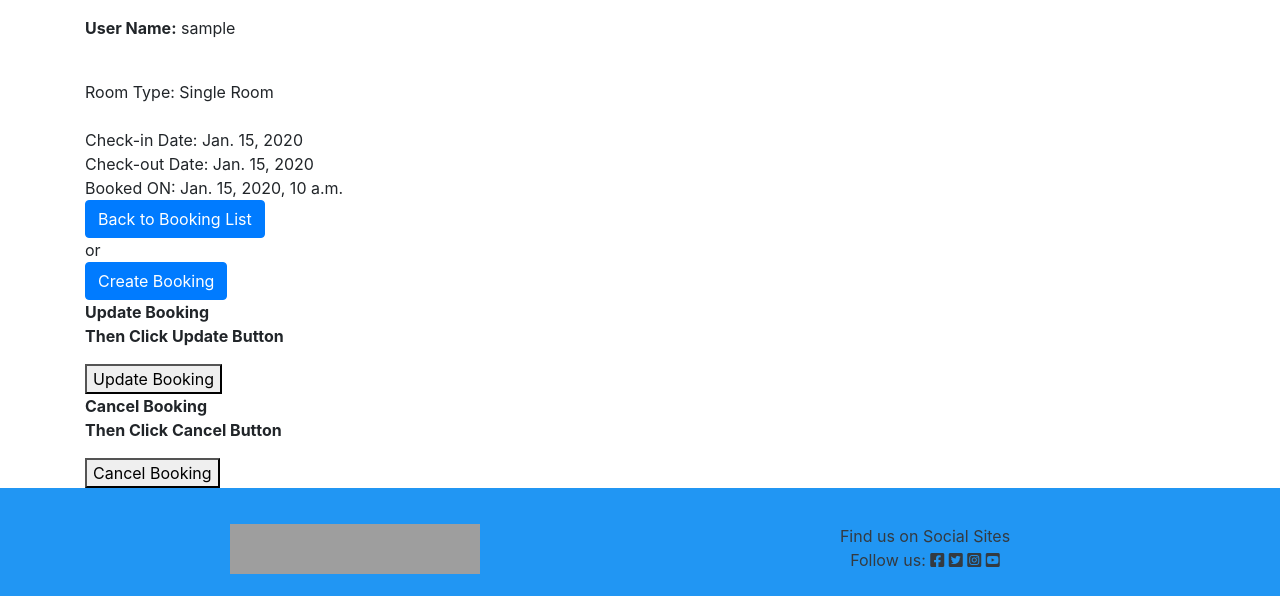
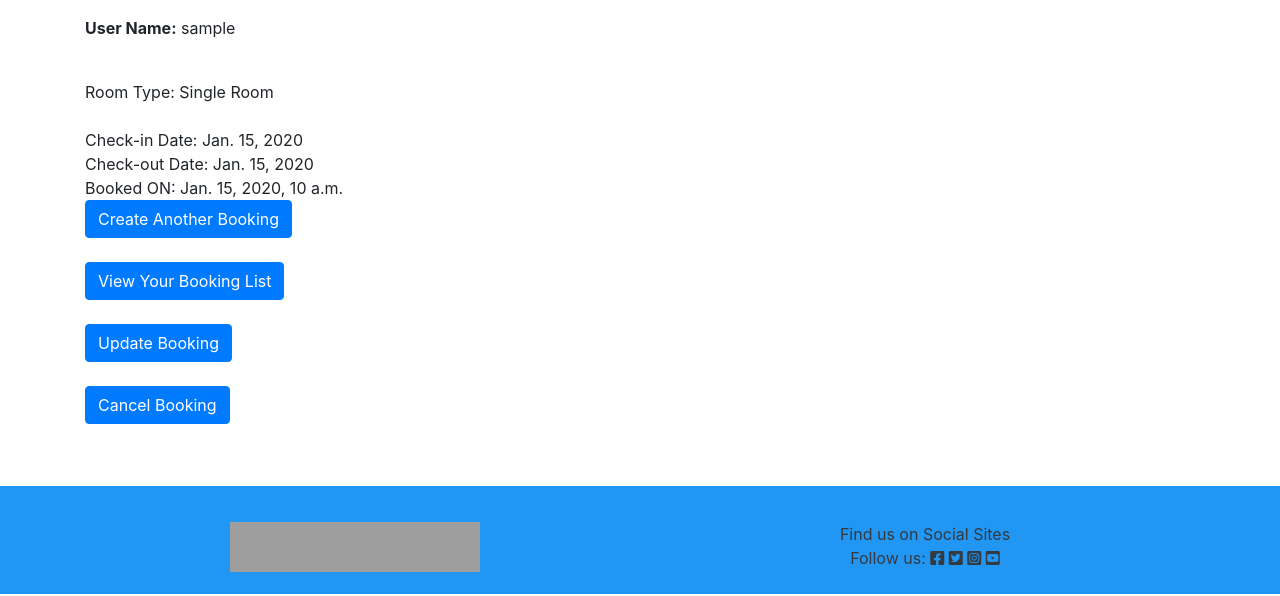
Before and after one commit to tugii21/Garnish, a Django app: page /room/booking/1/ in a window 1280 px wide. Shown: the part 206-802 px from the top of the page. Run offline with Django 4.2, Linux system fonts and the light colour scheme; tables that the repository leaves empty hold one stand-in row (values such as "Sample post"); some libraries are stand-ins or nearby versions; grey boxes are pictures that could not be loaded.

Commit message:
added prepopulated booking detail on update page

```diff
--- a/templates/booking_detail.html
+++ b/templates/booking_detail.html
@@ -15,28 +15,20 @@
 <br>Check-in Date: {{ booking.check_in_date }}<br>
 Check-out Date: {{ booking.check_out_date }}<br>
 Booked ON: {{ booking.created_on }}<br>
-<a href="{% url 'room' %}" class="btn btn-primary">Back to Booking List</a><br>or <br>
-<a href="{% url 'create_booking' %}" class="btn btn-primary">Create Booking</a>
-
-<p><strong>Update Booking <br>Then Click Update Button </strong></p>
-<form method="post" action="{% url 'update_booking' booking.pk %}">
+<form method="post">
     {% csrf_token %}
     {{ form.as_p }}
-    <button type="submit">Update Booking</button>
 
-    {% csrf_token %}
+    <a href="{% url 'create_booking' %}" class="btn btn-primary">Create Another Booking</a>
+    <br>
+    <br>
+    <a href="{% url 'room' %}" class="btn btn-primary">View Your Booking List</a>
+    <br>
+    <br>
+    <a href="{% url 'update_booking' booking.pk %}" class="btn btn-primary">Update Booking</a>
+    <br>
+    <br>
+    <a href="{% url 'delete_booking' booking.pk %}" class="btn btn-primary">Cancel Booking</a>
 </form>
 
-<p><strong>Cancel Booking <br>Then Click Cancel Button </strong></p>
-<a href="{% url 'delete_booking' pk=booking.pk %}">
-    <button type="submit">Cancel Booking</button>
-</a>
-
-
-
-
-
-
-
-
 {% endblock %}
--- a/templates/update_booking.html
+++ b/templates/update_booking.html
@@ -4,6 +4,7 @@
 {% block title %}update booking{% endblock %}
 
 {% block content %}
+<a href="{% url 'booking_detail' booking.id%}">Booking ID: {{ booking.id }}</a><br>
 <h1>Update Booking</h1>
 <form method="post">
     {% csrf_token %}
```
